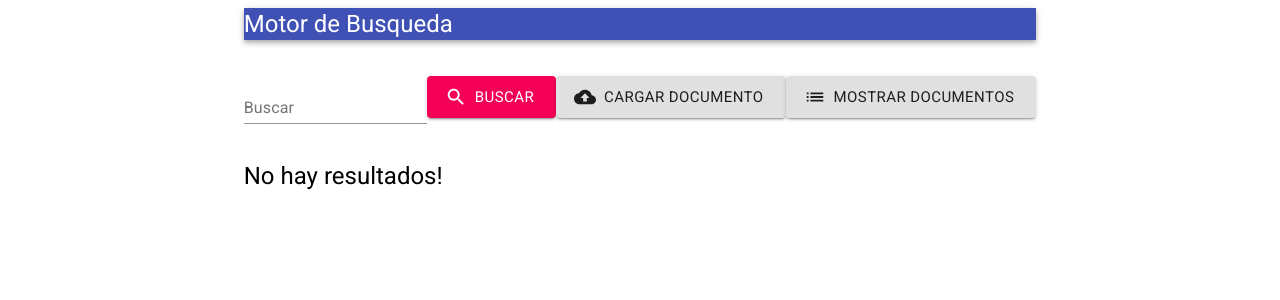
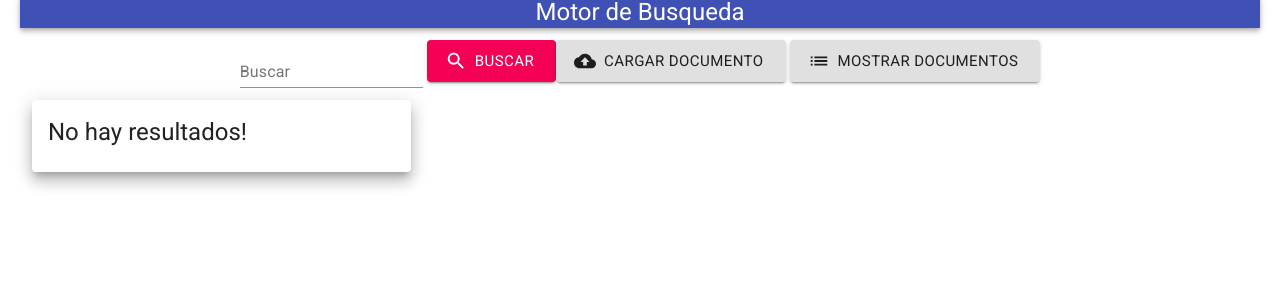
Before and after one commit to luis-nvrr/motor-busqueda-frontend, a React (Create React App) app: page / in a window 1280 px wide. Shown: the top 300 px of the page. Built offline with nearby package versions, Linux system fonts and the light colour scheme.

Commit message:
modifica layout

```diff
--- a/src/App.js
+++ b/src/App.js
@@ -1,6 +1,6 @@
 import React, { useState } from "react";
 import documentoService from "./services/documentos";
-import Busqueda from "./Busqueda";
+import Resultados from "./Resultados";
 import Contenido from "./Contenido";
 import "fontsource-roboto";
 import Container from "@material-ui/core/Container";
@@ -8,8 +8,34 @@ import Grid from "@material-ui/core/Grid";
 import Buscador from "./Buscador";
 import Typography from "@material-ui/core/Typography";
 import AppBar from "@material-ui/core/AppBar";
+import { makeStyles } from "@material-ui/styles";
+import InfoDocumento from "./InfoDocumento";
+import CardContent from "@material-ui/core/CardContent";
+import Card from "@material-ui/core/Card";
+
+const useStyles = makeStyles({
+  root: {
+    position: "sticky",
+    top: "1rem",
+    minWidth: "275",
+  },
+  box: {
+    height: "100%",
+    width: "100%",
+  },
+  container: {
+    height: "400px",
+  },
+  innerContainer: {
+    height: "100%",
+  },
+  item: {
+    flex: 1,
+  },
+});
 
 function App() {
+  const classes = useStyles();
   const [documentos, setDocumentos] = useState([]);
   const [abierto, setAbierto] = useState("");
   const [abiertoNombre, setAbiertoNombre] = useState("");
@@ -127,22 +153,14 @@ function App() {
 
   return (
     <Container>
-      <div>
-        <Grid
-          container
-          spacing={8}
-          direction="column"
-          justify="center"
-          alignItems="center"
-        >
-          <Grid item xl={12} style={{ paddingLeft: 0, paddingRight: 0 }}>
+      <Grid container spacing={3} direction="row" align="center">
         <AppBar position="static">
           <Typography variant="h5" color="inherit">
             {" "}
             Motor de Busqueda
           </Typography>
         </AppBar>
-            <br></br> <br></br>
+        <Grid item xs={12}>
           <Buscador
             buscado={buscado}
             handleBuscarChange={handleBuscarChange}
@@ -151,21 +169,42 @@ function App() {
             handleCargar={handleCargar}
             handleListarDocumentos={handleListarDocumentos}
           />
-            <br></br>
-            <br></br>
-            <Busqueda
+        </Grid>
+      </Grid>
+
+      <Grid
+        container
+        className={classes.container}
+        spacing={5}
+        direction="row"
+        justify="center"
+      >
+        <Grid item xs={4}>
+          <Card elevation={10}>
+            <CardContent>
+              <Resultados
                 handleAbrir={handleAbrir}
                 documentos={documentos}
                 handleDescargar={handleDescargar}
                 handleMostrarInfo={handleMostrarInfo}
-              visualizado={visualizado}
+              />
+            </CardContent>
+          </Card>
+        </Grid>
+        <Grid item xs={8}>
+          <Grid container className={classes.container} spacing={3}>
+            <Grid item xs={12}>
+              <InfoDocumento
+                titulo={visualizado.nombre}
+                indice={visualizado.indice}
               />
             </Grid>
-          <Grid item xs={12} style={{ paddingLeft: 0, paddingRight: 0 }}>
+            <Grid item xs={12}>
               <Contenido texto={abierto} titulo={abiertoNombre} />
             </Grid>
           </Grid>
-      </div>
+        </Grid>
+      </Grid>
     </Container>
   );
 }
--- a/src/Buscador.js
+++ b/src/Buscador.js
@@ -23,7 +23,7 @@ const Buscador = ({
           onChange={handleBuscarChange}
           onBlur={clearBuscado}
           size="medium"
-        />
+        />{" "}
         <Button
           startIcon={<SearchIcon />}
           variant="contained"
@@ -42,7 +42,7 @@ const Buscador = ({
         >
           cargar documento
           <input onChange={handleCargar} type="File" hidden />
-        </Button>
+        </Button>{" "}
         <Button
           startIcon={<ListIcon />}
           variant="contained"
--- a/src/InfoDocumento.js
+++ b/src/InfoDocumento.js
@@ -1,16 +1,22 @@
 import React from "react";
 import Typography from "@material-ui/core/Typography";
-import {List, ListItem} from '@material-ui/core'
+import { List, ListItem } from "@material-ui/core";
 
-const InfoDocumento = ({ titulo, indice, path }) => {
-  const truncado = Math.trunc(indice*100) / 100
+const areEqual = (prevProps, nextProps) => {
+  return prevProps.titulo === nextProps.titulo;
+};
+
+const InfoDocumento = ({ titulo, indice }) => {
+  const truncado = Math.trunc(indice * 100) / 100;
   if (titulo) {
     return (
       <div>
         <Typography variant="h5">Informacion de posteo</Typography>
         <List>
           <ListItem>
-            <Typography variant="body1">indice de relevancia: {truncado}</Typography>
+            <Typography variant="body1">
+              indice de relevancia: {truncado}
+            </Typography>
           </ListItem>
           <ListItem>
             <Typography variant="body1">documento: {titulo}</Typography>
@@ -22,4 +28,4 @@ const InfoDocumento = ({ titulo, indice, path }) => {
   return <div></div>;
 };
 
-export default InfoDocumento;
+export default React.memo(InfoDocumento, areEqual);
--- a/src/Resultados.js
+++ b/src/Resultados.js
@@ -1,13 +1,9 @@
 import React from "react";
 import ListaDocumentos from "./ListaDocumentos";
-import InfoDocumento from "./InfoDocumento";
 import Typography from "@material-ui/core/Typography";
 
 const areEqual = (prevProps, nextProps) => {
-  return (
-    prevProps.documentos === nextProps.documentos &&
-    prevProps.visualizado === nextProps.visualizado
-  );
+  return prevProps.documentos === nextProps.documentos;
 };
 
 const Resultados = ({
@@ -15,7 +11,6 @@ const Resultados = ({
   handleAbrir,
   handleDescargar,
   handleMostrarInfo,
-  visualizado,
 }) => {
   if (documentos.length !== 0) {
     return (
@@ -26,13 +21,6 @@ const Resultados = ({
           handleAbrir={handleAbrir}
           handleDescargar={handleDescargar}
           handleMostrarInfo={handleMostrarInfo}
-        />
-        <br></br>
-        <br></br>
-        <InfoDocumento
-          titulo={visualizado.nombre}
-          indice={visualizado.indice}
-          path={visualizado.ubicacion}
         />
       </div>
     );
```
Also changed, not shown: 1 other file (tests, documents, lock files or other folders). Lines whose indentation alone changed are shown as unchanged.
